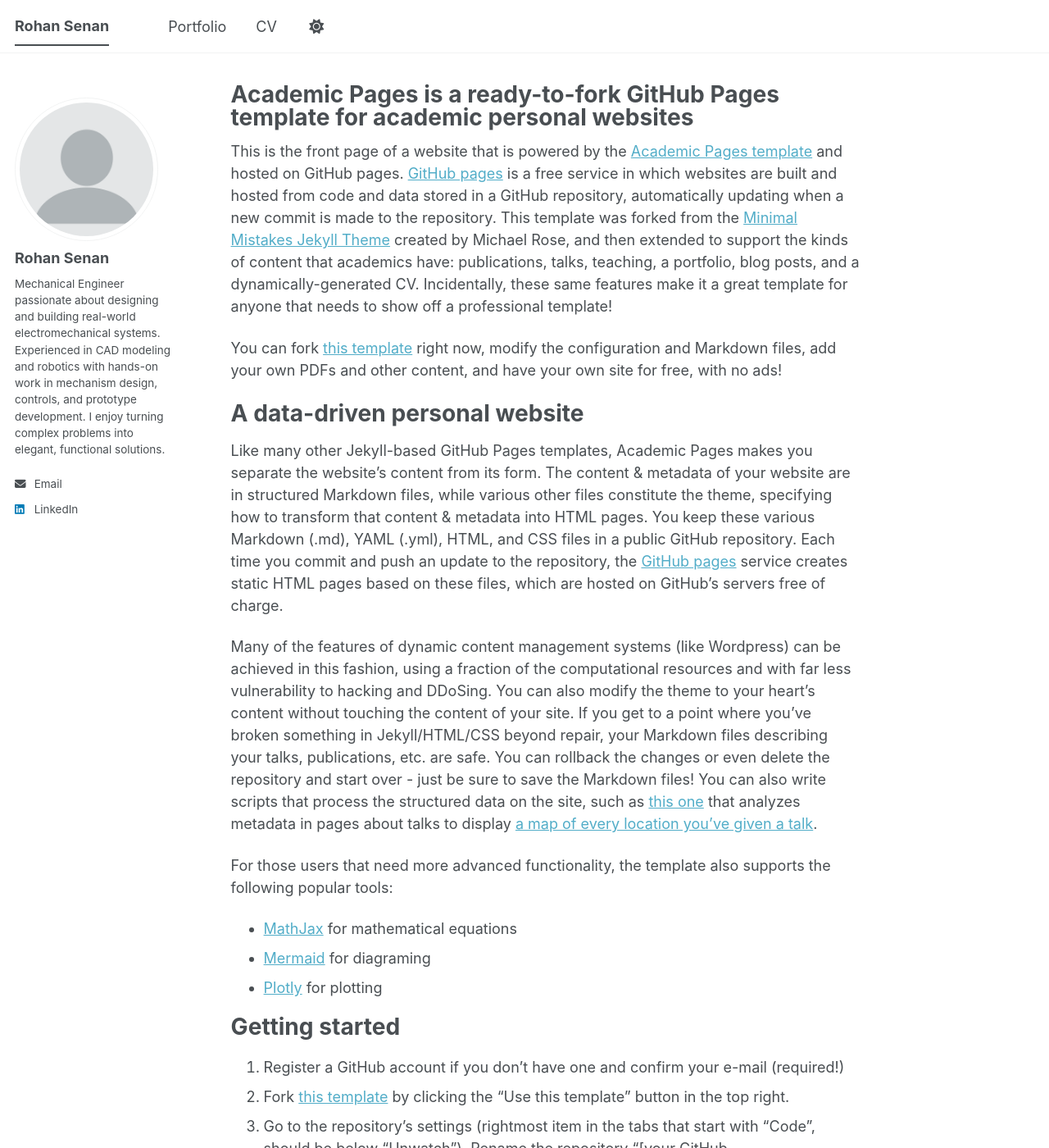
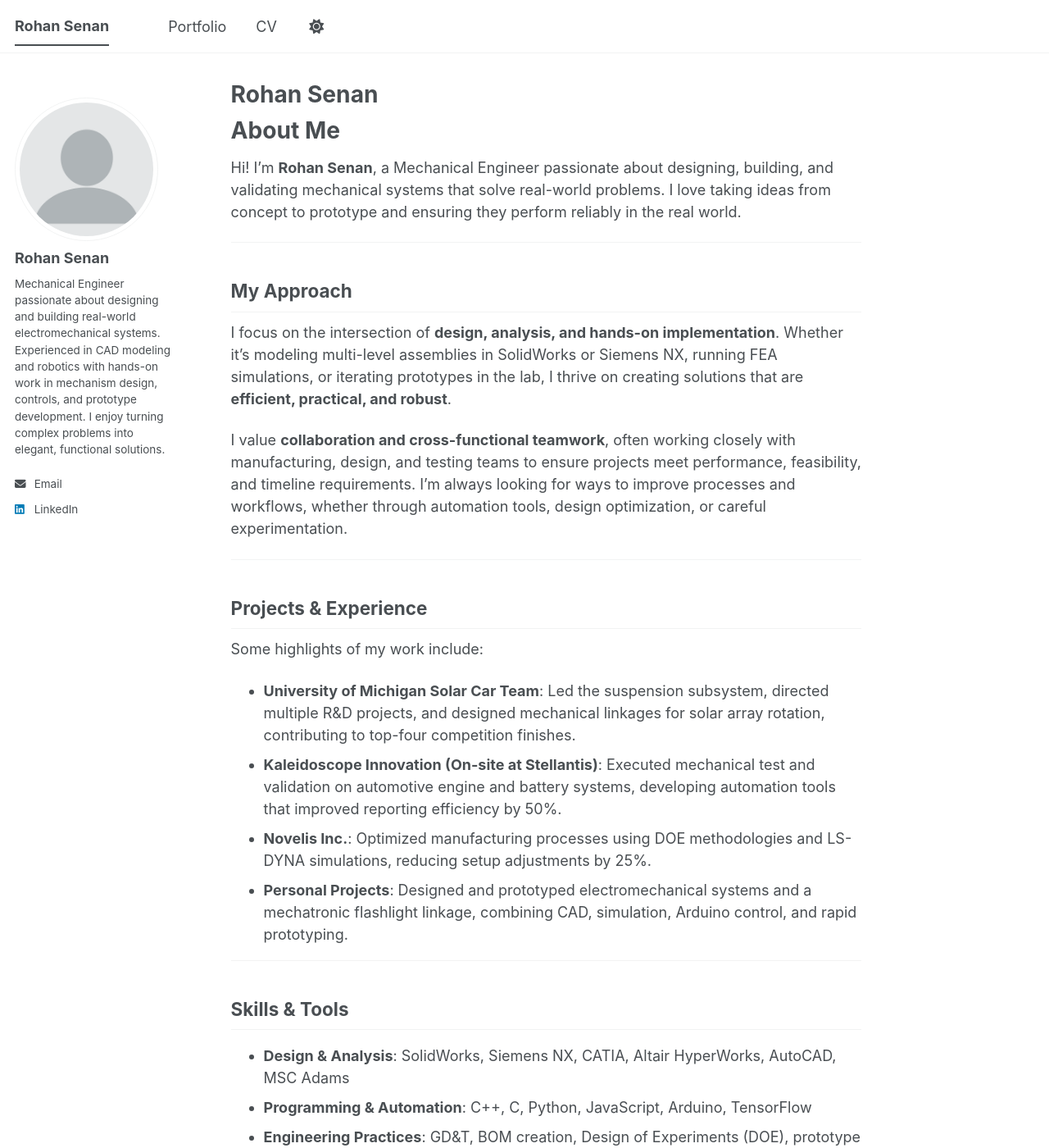
Before and after one commit to rohansenan/rohansenan.github.io, a Jekyll site: the page built from _pages/about.md, in a window 1280 px wide and 1400 px high. Shown: the whole window at 82% size. Built offline with Jekyll 4.4.1, drawn with Linux system fonts in a browser that asks for light colours; a script bundle is joined from its source files by our own code; library files that are not in the unit come from our copies; some of the changed text lies outside the part shown.

Commit message:
Revise about page with personal details
Updated personal information and removed template references.

```diff
--- a/_pages/about.md
+++ b/_pages/about.md
@@ -1,56 +1,49 @@
 ---
 permalink: /
-title: "Academic Pages is a ready-to-fork GitHub Pages template for academic personal websites"
+title: "Rohan Senan"
 author_profile: true
 redirect_from:
   - /about/
   - /about.html
 ---
+# About Me
 
-This is the front page of a website that is powered by the [Academic Pages template](https://github.com/academicpages/academicpages.github.io) and hosted on GitHub pages. [GitHub pages](https://pages.github.com) is a free service in which websites are built and hosted from code and data stored in a GitHub repository, automatically updating when a new commit is made to the repository. This template was forked from the [Minimal Mistakes Jekyll Theme](https://mmistakes.github.io/minimal-mistakes/) created by Michael Rose, and then extended to support the kinds of content that academics have: publications, talks, teaching, a portfolio, blog posts, and a dynamically-generated CV. Incidentally, these same features make it a great template for anyone that needs to show off a professional template!
+Hi! I’m **Rohan Senan**, a Mechanical Engineer passionate about designing, building, and validating mechanical systems that solve real-world problems. I love taking ideas from concept to prototype and ensuring they perform reliably in the real world.
 
- You can fork [this template](https://github.com/academicpages/academicpages.github.io) right now, modify the configuration and Markdown files, add your own PDFs and other content, and have your own site for free, with no ads!
+---
 
-A data-driven personal website
-======
-Like many other Jekyll-based GitHub Pages templates, Academic Pages makes you separate the website's content from its form. The content & metadata of your website are in structured Markdown files, while various other files constitute the theme, specifying how to transform that content & metadata into HTML pages. You keep these various Markdown (.md), YAML (.yml), HTML, and CSS files in a public GitHub repository. Each time you commit and push an update to the repository, the [GitHub pages](https://pages.github.com/) service creates static HTML pages based on these files, which are hosted on GitHub's servers free of charge.
+## My Approach
 
-Many of the features of dynamic content management systems (like Wordpress) can be achieved in this fashion, using a fraction of the computational resources and with far less vulnerability to hacking and DDoSing. You can also modify the theme to your heart's content without touching the content of your site. If you get to a point where you've broken something in Jekyll/HTML/CSS beyond repair, your Markdown files describing your talks, publications, etc. are safe. You can rollback the changes or even delete the repository and start over - just be sure to save the Markdown files! You can also write scripts that process the structured data on the site, such as [this one](https://github.com/academicpages/academicpages.github.io/blob/master/talkmap.ipynb) that analyzes metadata in pages about talks to display [a map of every location you've given a talk](https://academicpages.github.io/talkmap.html).
+I focus on the intersection of **design, analysis, and hands-on implementation**. Whether it’s modeling multi-level assemblies in SolidWorks or Siemens NX, running FEA simulations, or iterating prototypes in the lab, I thrive on creating solutions that are **efficient, practical, and robust**.
 
-For those users that need more advanced functionality, the template also supports the following popular tools:
-- [MathJax](https://www.mathjax.org/) for mathematical equations
-- [Mermaid](https://mermaid.js.org/) for diagraming
-- [Plotly](https://plotly.com/javascript/) for plotting
+I value **collaboration and cross-functional teamwork**, often working closely with manufacturing, design, and testing teams to ensure projects meet performance, feasibility, and timeline requirements. I’m always looking for ways to improve processes and workflows, whether through automation tools, design optimization, or careful experimentation.
 
-Getting started
-======
-1. Register a GitHub account if you don't have one and confirm your e-mail (required!)
-1. Fork [this template](https://github.com/academicpages/academicpages.github.io) by clicking the "Use this template" button in the top right.
-1. Go to the repository's settings (rightmost item in the tabs that start with "Code", should be below "Unwatch"). Rename the repository "[your GitHub username].github.io", which will also be your website's URL.
-1. Set site-wide configuration and create content & metadata (see below -- also see [this set of diffs](https://archive.is/3TPas) showing what files were changed to set up [an example site](https://getorg-testacct.github.io) for a user with the username "getorg-testacct")
-1. Upload any files (like PDFs, .zip files, etc.) to the files/ directory. They will appear at https://[your GitHub username].github.io/files/example.pdf.
-1. Check status by going to the repository settings, in the "GitHub pages" section
+---
 
-Site-wide configuration
-------
-The main configuration file for the site is in the base directory in [_config.yml](https://github.com/academicpages/academicpages.github.io/blob/master/_config.yml), which defines the content in the sidebars and other site-wide features. You will need to replace the default variables with ones about yourself and your site's github repository. The configuration file for the top menu is in [_data/navigation.yml](https://github.com/academicpages/academicpages.github.io/blob/master/_data/navigation.yml). For example, if you don't have a portfolio or blog posts, you can remove those items from that navigation.yml file to remove them from the header.
+## Projects & Experience
 
-Create content & metadata
-------
-For site content, there is one Markdown file for each type of content, which are stored in directories like _publications, _talks, _posts, _teaching, or _pages. For example, each talk is a Markdown file in the [_talks directory](https://github.com/academicpages/academicpages.github.io/tree/master/_talks). At the top of each Markdown file is structured data in YAML about the talk, which the theme will parse to do lots of cool stuff. The same structured data about a talk is used to generate the list of talks on the [Talks page](https://academicpages.github.io/talks), each [individual page](https://academicpages.github.io/talks/2012-03-01-talk-1) for specific talks, the talks section for the [CV page](https://academicpages.github.io/cv), and the [map of places you've given a talk](https://academicpages.github.io/talkmap.html) (if you run this [python file](https://github.com/academicpages/academicpages.github.io/blob/master/talkmap.py) or [Jupyter notebook](https://github.com/academicpages/academicpages.github.io/blob/master/talkmap.ipynb), which creates the HTML for the map based on the contents of the _talks directory).
+Some highlights of my work include:
 
-**Markdown generator**
+- **University of Michigan Solar Car Team**: Led the suspension subsystem, directed multiple R&D projects, and designed mechanical linkages for solar array rotation, contributing to top-four competition finishes.
+- **Kaleidoscope Innovation (On-site at Stellantis)**: Executed mechanical test and validation on automotive engine and battery systems, developing automation tools that improved reporting efficiency by 50%.
+- **Novelis Inc.**: Optimized manufacturing processes using DOE methodologies and LS-DYNA simulations, reducing setup adjustments by 25%.
+- **Personal Projects**: Designed and prototyped electromechanical systems and a mechatronic flashlight linkage, combining CAD, simulation, Arduino control, and rapid prototyping.
 
-The repository includes [a set of Jupyter notebooks](https://github.com/academicpages/academicpages.github.io/tree/master/markdown_generator
-) that converts a CSV containing structured data about talks or presentations into individual Markdown files that will be properly formatted for the Academic Pages template. The sample CSVs in that directory are the ones I used to create my own personal website at stuartgeiger.com. My usual workflow is that I keep a spreadsheet of my publications and talks, then run the code in these notebooks to generate the Markdown files, then commit and push them to the GitHub repository.
+---
 
-How to edit your site's GitHub repository
-------
-Many people use a git client to create files on their local computer and then push them to GitHub's servers. If you are not familiar with git, you can directly edit these configuration and Markdown files directly in the github.com interface. Navigate to a file (like [this one](https://github.com/academicpages/academicpages.github.io/blob/master/_talks/2012-03-01-talk-1.md) and click the pencil icon in the top right of the content preview (to the right of the "Raw | Blame | History" buttons). You can delete a file by clicking the trashcan icon to the right of the pencil icon. You can also create new files or upload files by navigating to a directory and clicking the "Create new file" or "Upload files" buttons.
+## Skills & Tools
 
-Example: editing a Markdown file for a talk
-![Editing a Markdown file for a talk](/images/editing-talk.png)
+- **Design & Analysis**: SolidWorks, Siemens NX, CATIA, Altair HyperWorks, AutoCAD, MSC Adams
+- **Programming & Automation**: C++, C, Python, JavaScript, Arduino, TensorFlow
+- **Engineering Practices**: GD&T, BOM creation, Design of Experiments (DOE), prototype testing, system validation
+- **Certifications**: FE Exam Passed (Engineer in Training Status)
 
-For more info
-------
-More info about configuring Academic Pages can be found in [the guide](https://academicpages.github.io/markdown/), the [growing wiki](https://github.com/academicpages/academicpages.github.io/wiki), and you can always [ask a question on GitHub](https://github.com/academicpages/academicpages.github.io/discussions). The [guides for the Minimal Mistakes theme](https://mmistakes.github.io/minimal-mistakes/docs/configuration/) (which this theme was forked from) might also be helpful.
+---
+
+## Outside Engineering
+
+When I’m not designing or building, I enjoy **volleyball**, trying new foods, and travelling. I’m always curious, always learning, and excited to tackle new challenges.
+
+---
+
+Thanks for stopping by! Feel free to explore my **projects** and **experience**, and don’t hesitate to get in touch if you want to collaborate or chat about engineering, technology, or design.
```
